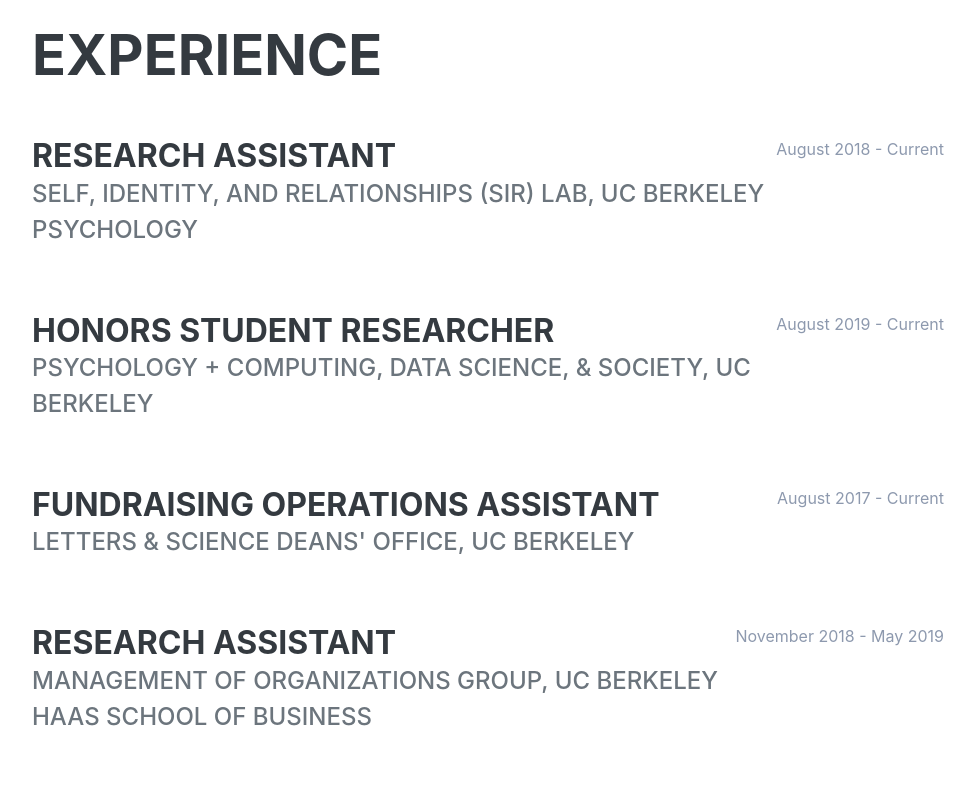
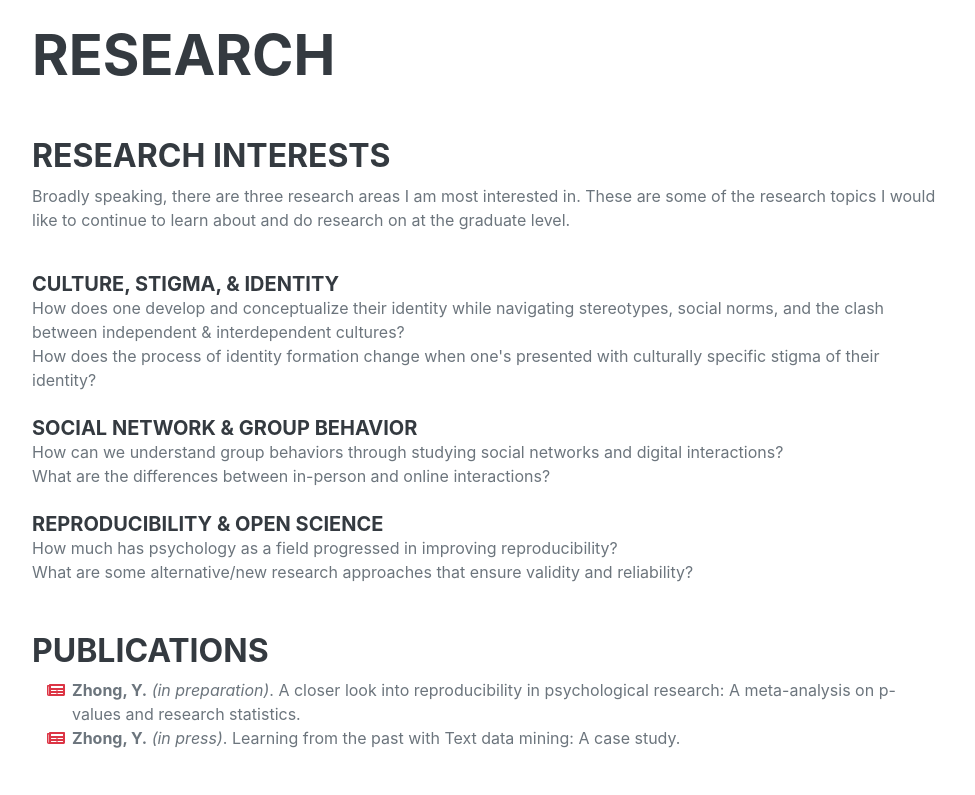
Before and after one commit to yuyang-zhong/yuyang-zhong.github.io, a plain HTML site: page index.html in a window 1280 px wide. Shown: the part 1660-2455 px from the top of the page, without its empty margins (288-1263 px from the left). Drawn offline with nearby package versions, Linux system fonts and the light colour scheme; a web font is replaced by a local one.

Commit message:
removed experience section

```diff
--- a/index.html
+++ b/index.html
@@ -31,7 +31,6 @@
                 <ul class="navbar-nav">
                     <li class="nav-item"><a class="nav-link js-scroll-trigger" href="#about">About</a></li>
                     <li class="nav-item"><a class="nav-link js-scroll-trigger" href="#education">Education</a></li>
-                    <li class="nav-item"><a class="nav-link js-scroll-trigger" href="#experience">Experience</a></li>
                     <li class="nav-item"><a class="nav-link js-scroll-trigger" href="#research">Research</a></li>
                     <li class="nav-item"><a class="nav-link js-scroll-trigger" href="#teaching">Teaching</a></li>
                     <li class="nav-item"><a class="nav-link js-scroll-trigger" href="#service">Service</a></li>
@@ -78,47 +77,6 @@
                         </div>
                         <div class="flex-shrink-0"><span class="text-primary">August 2017 - May 2021</span></div>
                     </div>
-                </div>
-            </section>
-            <hr class="m-0" />
-            <!-- Experience-->
-            <section class="resume-section" id="experience">
-                <div class="resume-section-content">
-                    <h2 class="mb-5">Experience</h2>
-
-                    <div class="d-flex flex-column flex-md-row justify-content-between mb-5">
-                        <div class="flex-grow-1">
-                            <h3 class="mb-0">Research Assistant</h3>
-                            <div class="subheading mb-3">Self, Identity, and Relationships (SIR) Lab, UC Berkeley Psychology</div>
-                            <p></p>
-                        </div>
-                        <div class="flex-shrink-0"><span class="text-primary">August 2018 - Current</span></div>
-                    </div>
-                    <div class="d-flex flex-column flex-md-row justify-content-between mb-5">
-                        <div class="flex-grow-1">
-                            <h3 class="mb-0">Honors Student Researcher</h3>
-                            <div class="subheading mb-3">Psychology + Computing, Data Science, & Society, UC Berkeley </div>
-                            <p></p>
-                        </div>
-                        <div class="flex-shrink-0"><span class="text-primary">August 2019 - Current</span></div>
-                    </div>
-                    <div class="d-flex flex-column flex-md-row justify-content-between mb-5">
-                        <div class="flex-grow-1">
-                            <h3 class="mb-0">Fundraising Operations Assistant</h3>
-                            <div class="subheading mb-3">Letters & Science Deans' Office, UC Berkeley</div>
-                            <p></p>
-                        </div>
-                        <div class="flex-shrink-0"><span class="text-primary">August 2017 - Current</span></div>
-                    </div>
-                    <div class="d-flex flex-column flex-md-row justify-content-between mb-5">
-                        <div class="flex-grow-1">
-                            <h3 class="mb-0">Research Assistant</h3>
-                            <div class="subheading mb-3">Management of Organizations Group, UC Berkeley Haas School of Business</div>
-                            <p></p>
-                        </div>
-                        <div class="flex-shrink-0"><span class="text-primary">November 2018 - May 2019</span></div>
-                    </div>
-                    Visit my CV for detailed reponsibilities and achievements for these roles (it's the file button on the main mage).
                 </div>
             </section>
             <hr class="m-0" />
```
